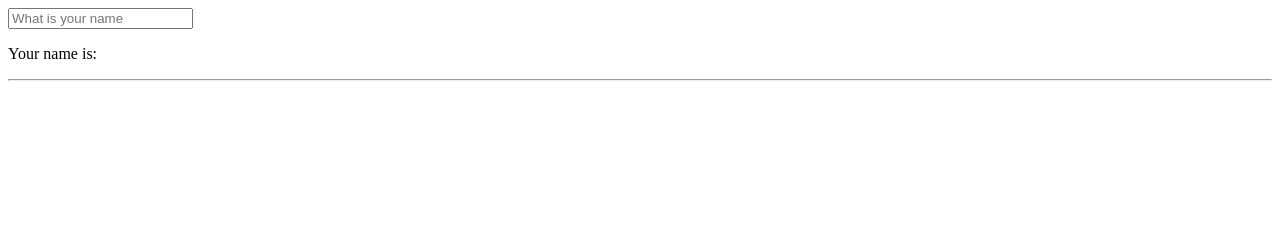
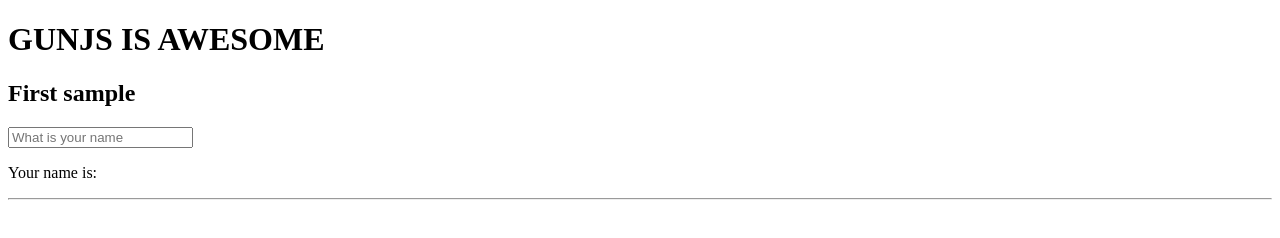
Before and after one commit to Nenino2/GunJs, a website built with Vite: page index.html in a window 1280 px wide. Built offline with nearby package versions, Linux system fonts and the light colour scheme; what gun would draw is missing.

Commit message:
Improvements

```diff
--- a/app.js
+++ b/app.js
@@ -5,7 +5,6 @@ const nameDomElement = document.getElementById('name')
 const inputDomElement = document.getElementById("input")
 
 inputDomElement.addEventListener('input', () => {
-    /** @type {String} */
     const name = inputDomElement.value;
     gun.get('main').put({ name });
 })
--- a/index.html
+++ b/index.html
@@ -8,7 +8,9 @@
     <script type="module" src="app.js"></script>
 </head>
 <body>
+    <h1>GUNJS IS AWESOME</h1>
     <div>
+        <h2>First sample</h2>
         <input id="input" type="text" placeholder="What is your name">
         <p>Your name is: <span id="name"></span></p>
     </div>
```
